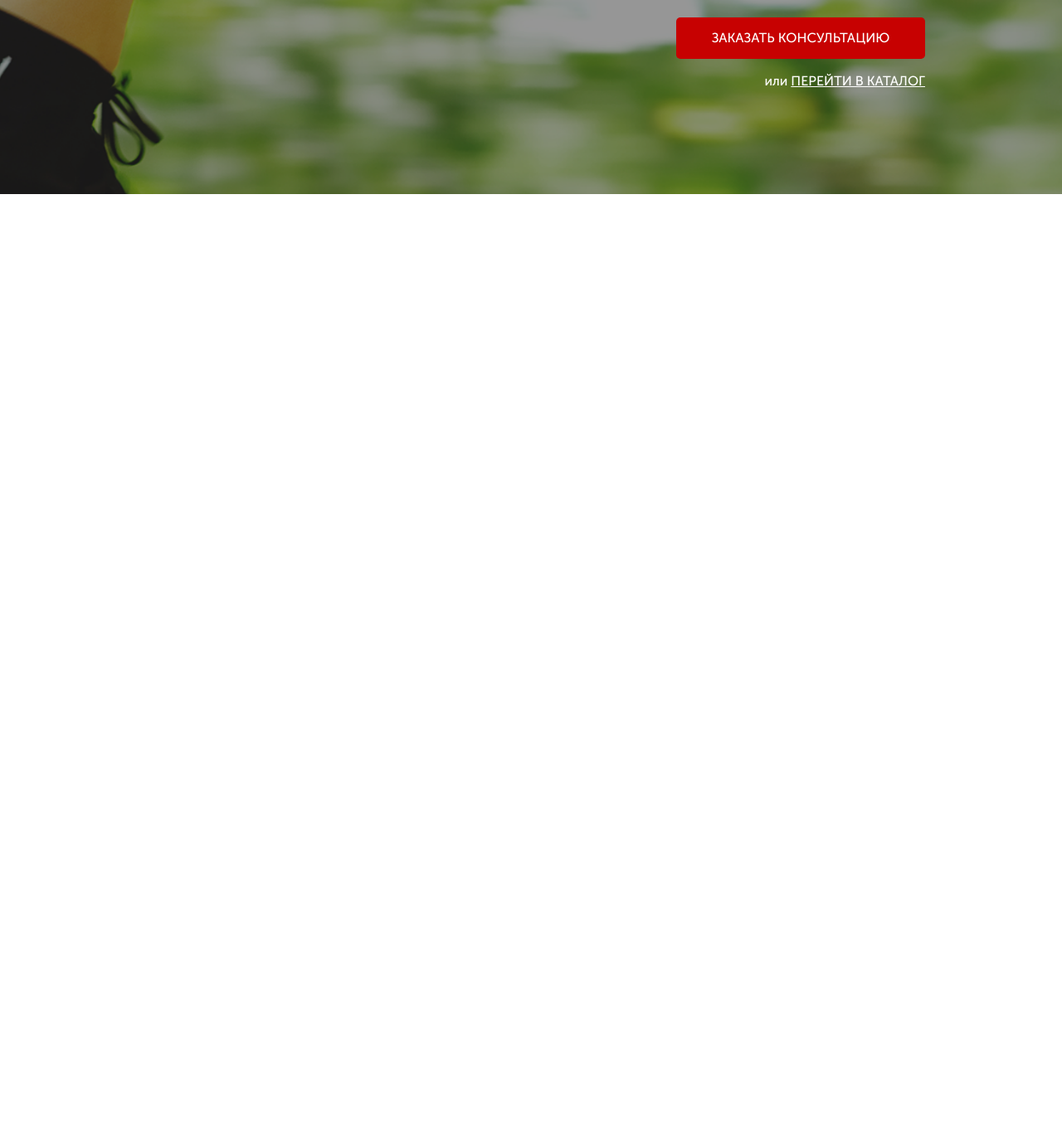
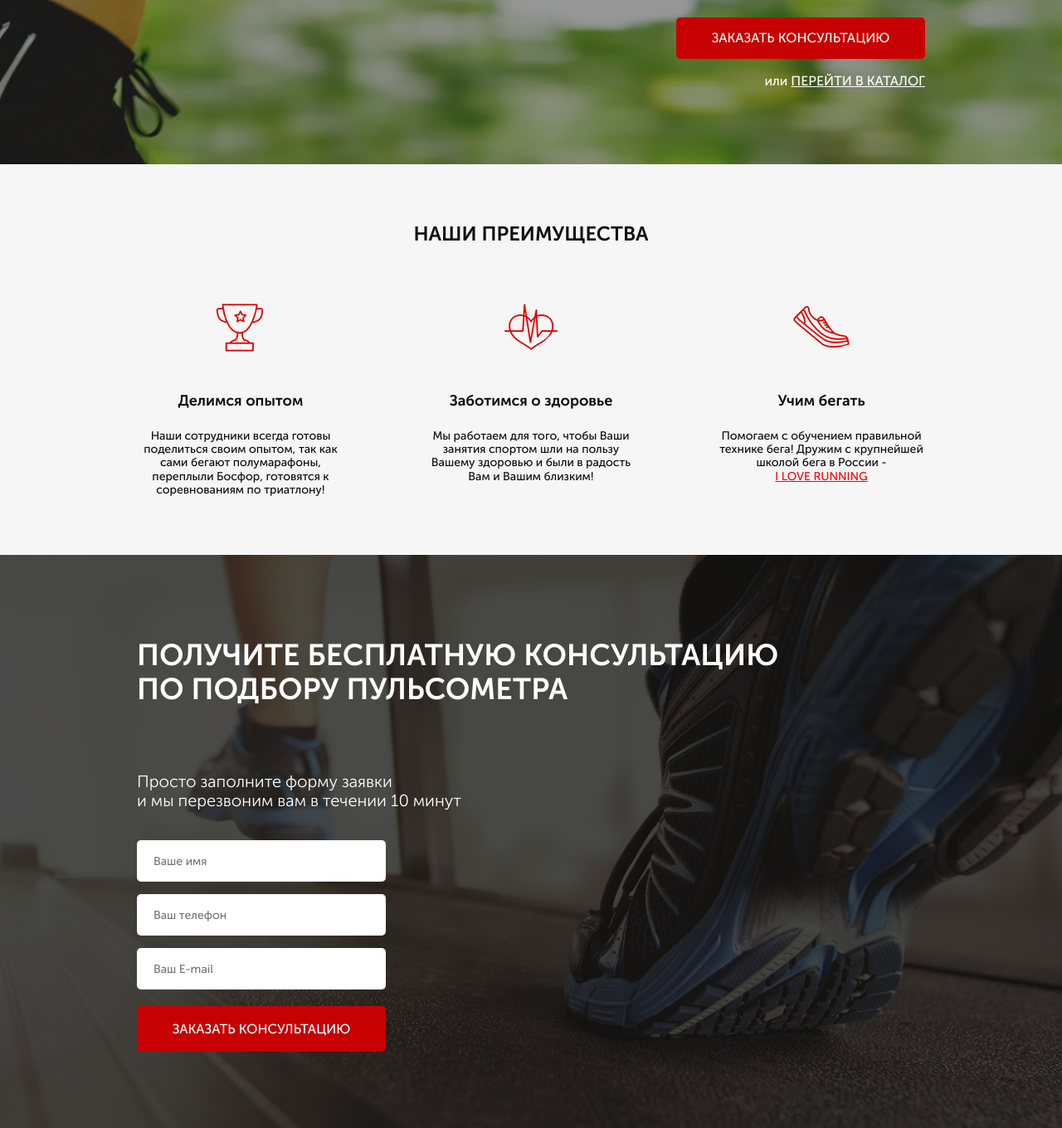
Before and after one commit to woodprop/run-smart, a website: page index.html in a window 1280 px wide. Shown: the part 527-1887 px from the top of the page at 83% size. Before the commit the page ends 800 px from the top, so only its background shows below. Drawn offline with Linux system fonts and the light colour scheme.

Commit message:
blocks advantages and consultation created, button mixin was added, background images are changed to jpg

```diff
--- a/index.html
+++ b/index.html
@@ -48,5 +48,47 @@
             </div>
         </div>
     </section>
+
+    <section class="advantages">
+        <div class="container">
+            <h2 class="advantages_title">НАШИ ПРЕИМУЩЕСТВА</h2>
+            <div class="advantages_wrapper">
+                <div class="advantages_item">
+                    <img src="icons/cup.png" alt="cup">
+                    <div class="advantages_item_title">Делимся опытом</div>
+                    <div class="advantages_item_text">Наши сотрудники всегда готовы поделиться своим опытом,
+                        так как сами бегают полумарафоны, переплыли Босфор, готовятся к соревнованиям по триатлону!</div>
+                </div>
+                <div class="advantages_item">
+                    <img src="icons/heart.png" alt="heart">
+                    <div class="advantages_item_title">Заботимся о здоровье</div>
+                    <div class="advantages_item_text">Мы работаем для того,
+                        чтобы Ваши занятия спортом шли на пользу Вашему здоровью и были в радость Вам и Вашим близким!
+                    </div>
+                </div>
+                <div class="advantages_item">
+                    <img src="icons/shoe.png" alt="shoe">
+                    <div class="advantages_item_title">Учим бегать</div>
+                    <div class="advantages_item_text">Помогаем с обучением
+                        правильной технике бега!
+                        Дружим с крупнейшей школой бега в России - <a href="">I&nbsp;LOVE&nbsp;RUNNING</a>
+                    </div>
+                </div>
+            </div>
+        </div>
+    </section>
+
+    <section class="consultation">
+        <div class="container">
+            <h2 class="consultation_title">Получите бесплатную консультацию<br>по подбору пульсометра </h2>
+            <div class="consultation_text">Просто заполните форму заявки<br>и мы перезвоним вам в течении 10 минут</div>
+            <form action="" class="contact_form consultation_form">
+                <input type="text" placeholder="Ваше имя" class="contact_form_input">
+                <input type="text" placeholder="Ваш телефон" class="contact_form_input">
+                <input type="email" placeholder="Ваш E-mail" class="contact_form_input">
+                <button class="contact_form_button">заказать кОНСУЛЬТАЦИЮ</button>
+            </form>
+        </div>
+    </section>
 </body>
 </html>
--- a/sass/_general.sass
+++ b/sass/_general.sass
@@ -1,21 +1,57 @@
 $color-red: #c70101
+$color-text-default: #0d0d0d
+
+@mixin button
+  border: none
+  border-radius: 5px
+  background-color: $color-red
+  color: #ffffff
+  font-weight: 500
+  text-transform: uppercase
+  cursor: pointer
+  outline: none
+
 
 *
   margin: 0
   padding: 0
+  box-sizing: border-box
 
 html
   font-family: "Museo Sans Cyrl", sans-serif
+  color: $color-text-default
 
 .container
   position: relative
   width: 950px
   margin: 0 auto
 
+.contact_form
+  position: relative
+  &_input
+    display: block
+    margin-top: 15px
+    padding: 0 20px 0 20px
+    width: 300px
+    height: 50px
+    border: none
+    border-radius: 5px
+    background-color: #ffffff
+    font-size: 14px
+    color: #4b4b4b
+    outline: none
+    &:first-child
+      margin: 0
+  &_button
+    @include button
+    margin-top: 20px
+    width: 300px
+    height: 55px
+
 .promo
   min-height: 650px
   padding: 21px 0 90px 0
-  background: url("../images/promo_bg.png") center (center/cover) no-repeat
+  background: url("../images/promo_bg.jpg") center (center/cover) no-repeat
   color: #ffffff
 
   .header
@@ -48,18 +84,12 @@ html
         font-weight: 500
         color: #ffffff
       &_btn
+        @include button
         margin-top: 8px
         width: 150px
         height: 30px
-        border: none
-        border-radius: 5px
-        background-color: $color-red
-        color: #ffffff
         font-size: 12px
-        font-weight: 500
-        text-transform: uppercase
-        cursor: pointer
-        outline: none
+
 
   &_wrapper
     display: flex
@@ -91,16 +121,12 @@ html
         font-weight: 500
 
   &_btn
+    @include button
     margin-top: 95px
     width: 300px
     height: 50px
-    border: none
-    border-radius: 5px
-    background-color: $color-red
-    color: #ffffff
     font-size: 16px
-    font-weight: 500
-    text-transform: uppercase
+
 
   &_catalog_link
     margin-top: 18px
@@ -108,3 +134,42 @@ html
     font-weight: 500
     a
       color: #ffffff
+
+
+.advantages
+  padding: 70px 0
+  background-color: #f6f6f6
+  &_title
+    text-align: center
+  &_wrapper
+    margin-top: 65px
+    display: flex
+    justify-content: space-between
+  &_item
+    width: 250px
+    text-align: center
+    &_title
+      margin-top: 38px
+      font-size: 18px
+      font-weight: 700
+    &_text
+      margin-top: 25px
+      font-size: 14px
+      font-weight: 500
+      a
+        color: #ff0000
+
+.consultation
+  padding: 100px 0 92px 0
+  background: url("../images/consultation_bg.jpg") center (center/cover) no-repeat
+  color: #ffffff
+  &_title
+    font-size: 36px
+    font-weight: 700
+    text-transform: uppercase
+  &_text
+    margin-top: 80px
+    font-size: 20px
+    font-weight: 300
+  &_form
+    margin-top: 36px
```
Also changed, not shown: css/style.min.css, images/consultation_bg.jpg (added), images/promo_bg.jpg (added), images/promo_bg.png (deleted).
